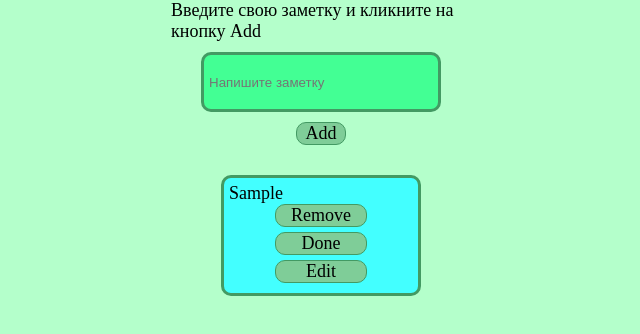
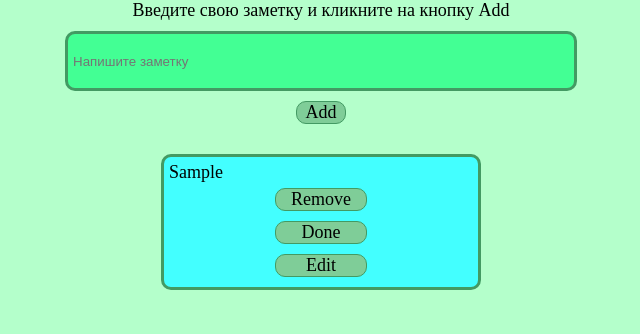
Before and after one commit to christinadiermienzhy/lesson19, a plain HTML site: page index.html in a window 1280 px wide. Both pictures are taken after typing "Sample" into the empty fields and a click on the button "Add". Shown: the whole page, without its empty margins (319-959 px from the left). Drawn offline with Linux system fonts and the light colour scheme.

Commit message:
new styles

```diff
--- a/assets/style/style.css
+++ b/assets/style/style.css
@@ -16,17 +16,28 @@ body {
 	font-size: 18px;
 	color: black;
 }
+label {
+	text-align: center;
+	display: block;
+}
 
 li {
 	list-style:none;
-	width: 200px;
+	width: 50%;
 	height: auto;
-	max-height: 200px;
+	min-height: 50px;
 	padding: 5px;
 	border: 3px solid #439a63;
 	margin:auto auto 10px auto;
 	background-color: #43ffff;
 	border-radius: 10px ;
+	display: flex;
+	flex-direction: column;
+	justify-content: center;
+ 	 align-items: center;
+}
+li div {
+	width: 100%;
 }
 .inactive{
 	background-color: #9a9a9a;
@@ -36,11 +47,10 @@ li {
 	background-color: #7fcd98;
 	border:1px solid #439a63;
 	border-radius: 10px ;
-	display: block;
-	margin:auto;
-	width: 50%;
+	width: 30%;
+	margin: 5px;
 	text-align: center;
-	margin-bottom: 5px;
+
 }
 
 .tasksBlock{
@@ -50,7 +60,7 @@ li {
 }
 
 .toDoForm,.tasksBlock{
-	width: 300px;
+	width: 50%;
 	height: auto;
 	margin: auto;
 }
--- a/index.html
+++ b/index.html
@@ -42,13 +42,15 @@
 							id: (Math.random()*1000000).toFixed(0)
 						})
 						const taskItem = document.createElement('li');
+						const taskItemBlock = document.createElement('div');
 						const addedValue = document.querySelector('input').value;
-					 	 	taskItem.innerText=addedValue;
+					 	 	taskItemBlock.innerText=addedValue;
 					 	 	const taskId=(this.tasks.find(element=>{
 					 	 		return element.text===addedValue;
 					 	 	}).id);
 					 		taskItem.setAttribute('id', taskId);
 					 	 	document.querySelector('.taskList').append(taskItem);
+					 	 	document.querySelector('li:last-child').append(taskItemBlock);
 				 	 	const deleteButton = document.createElement('button');
 					 	 	deleteButton.classList.add('deleteTaskfromList');
 					 	 	deleteButton.innerText='Remove';
@@ -74,10 +76,8 @@
 							editButton.addEventListener('click', function(event){
 								const newText=prompt('Введите новое содержание заметки');
 								toDoList.editTasks(taskId, newText);
-								event.target.parentElement.firstChild.data=newText;
-
+								event.target.parentElement.querySelector('div').innerText=newText;
 							})
-
 
 					}
 			},
@@ -107,11 +107,9 @@
 			checkDone(id){
 						var currentTaskIndex=this.tasks.findIndex(function(task){
 							if (task.id===id){
-								console.log(task);
 								return task;
 							}
 					});
-						console.log(this.tasks[currentTaskIndex]);
 						return	this.tasks[currentTaskIndex].status=!this.tasks[currentTaskIndex].status;
 					}
 		};
@@ -143,11 +141,7 @@
 							document.body.querySelector('form').append(sendButton);
 							document.body.querySelector('div').append(tasksBlockList);
 
-
-
-
 					const submitButton = document.querySelector('.submitNewTask');
-
 				    	submitButton.addEventListener('click', function(event){
 				 			event.preventDefault();
 				 			const addedValue = document.querySelector('input').value;
@@ -157,14 +151,9 @@
 									toDoList.createTasks(addedValue);
 					 	 			document.querySelector('input').value='';
 								}
-
 				 	})
 				}
-
 				createToDolit();
-
-
-
 	</script>
 </body>
 </html>
```
Lines whose indentation alone changed are shown as unchanged.
